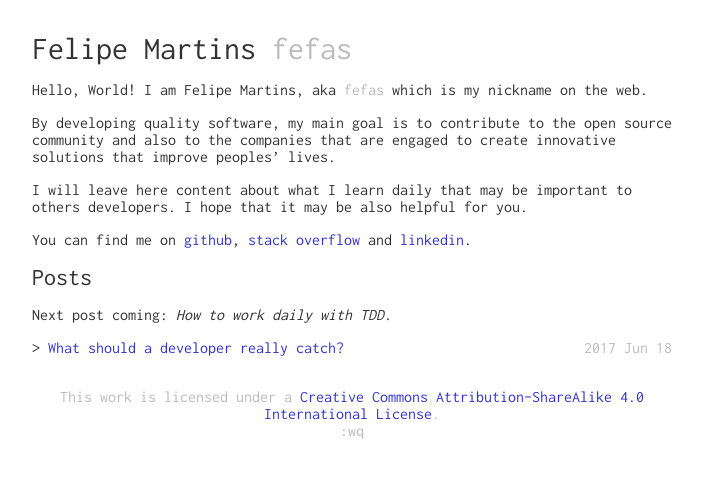
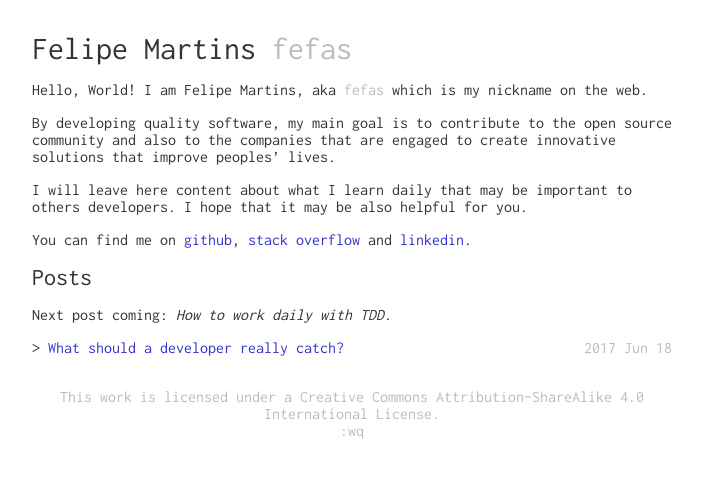
Before and after one commit to fefas/blog.fefas.net, a Jekyll site: the page built from pages/home.md, in a window 1280 px wide. Shown: the top 478 px of the page, without its empty margins (288-990 px from the left). Built offline with Jekyll 4.4.1, drawn with Linux system fonts in a browser that asks for light colours.

Commit message:
Fix color of footer link

```diff
--- a/assets/styles.sass
+++ b/assets/styles.sass
@@ -157,3 +157,6 @@ footer
 
   p
     margin: $no-margin
+
+  a, a:hover, a:visited
+    color: $footer-font-color
```
